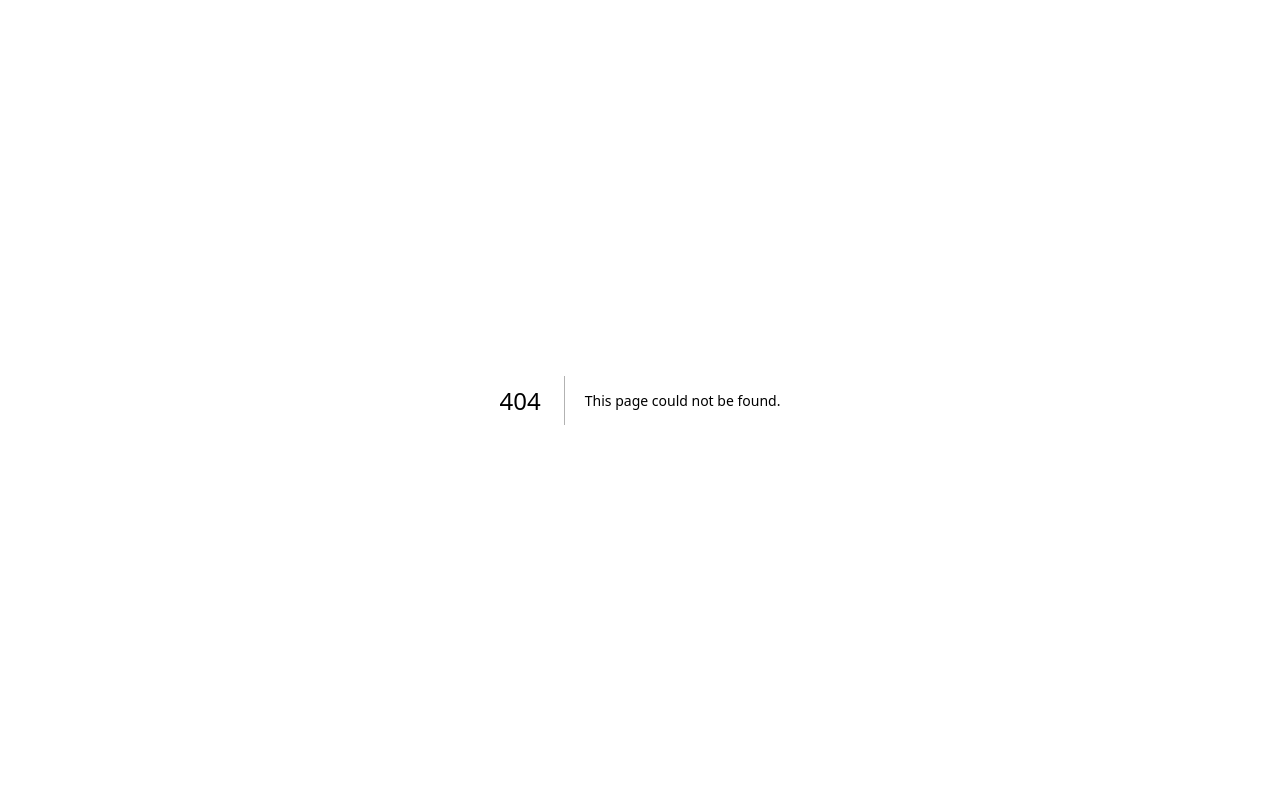
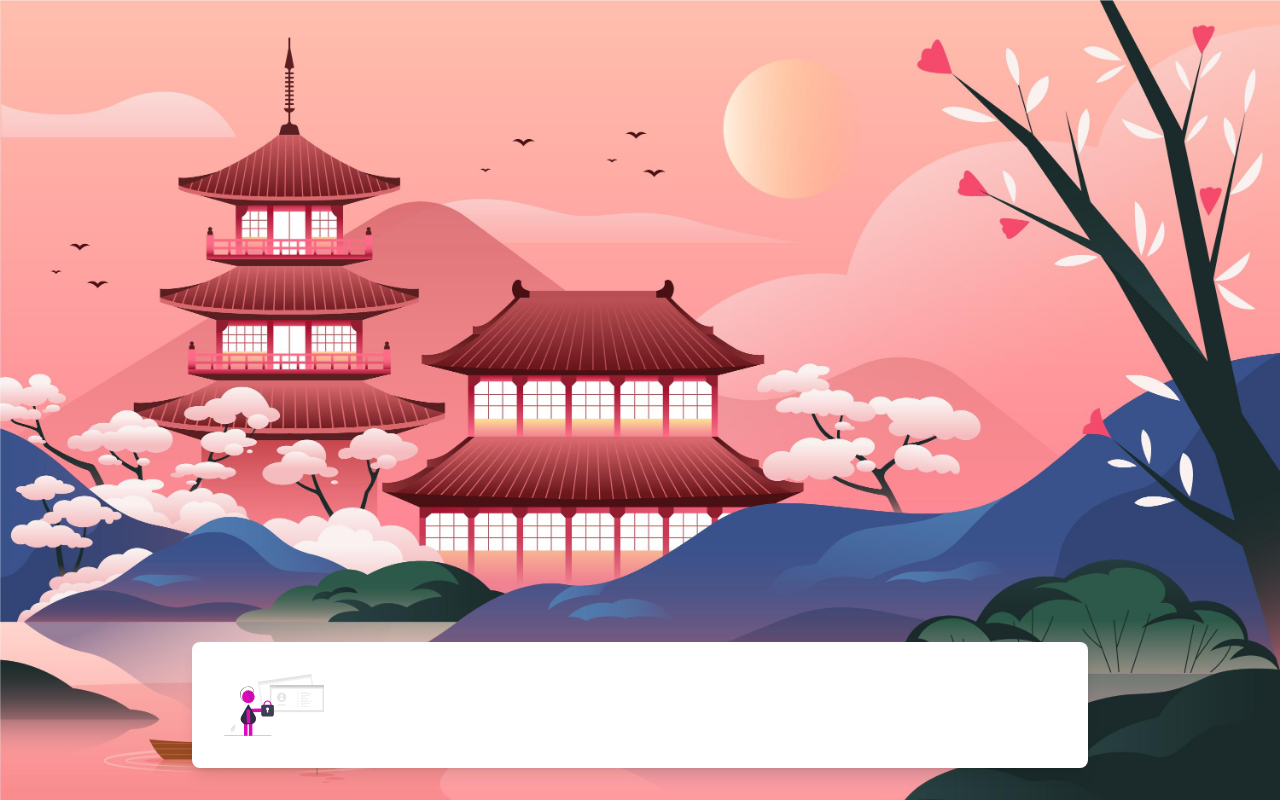
Before and after one commit to aswathyeg/next-js-experiment, a Next.js app: page /ui/iconCard in a window 1280 px wide. Before the commit this address had no page. Built offline with nearby package versions, Linux system fonts and the light colour scheme.

Commit message:
added image

```diff
--- /dev/null
+++ b/app/ui/iconCard/page.tsx
@@ -0,0 +1,15 @@
+import Image from "next/image";
+import Link from "next/link"
+import diary from '@/public/diary-colored.svg'
+import lock from '@/public/lock.svg'
+export default function IconCard(){
+    return(
+        <div className=" bg-cover  flex justify-stretch items-center min-h-screen bg-gray-100 bg-pageBg pt-80">
+       <div className="fixed bottom-0 left-0 right-0 mx-auto mb-8 max-w-4xl w-full p-8 bg-white shadow-lg rounded-lg">
+      {/* <h2 className="text-lg font-bold mb-2">Card Title</h2> */}
+      <Image src={lock} alt="icons" className="" width={100} height={50}/>
+    </div>
+     </div>
+    )
+
+}
```
